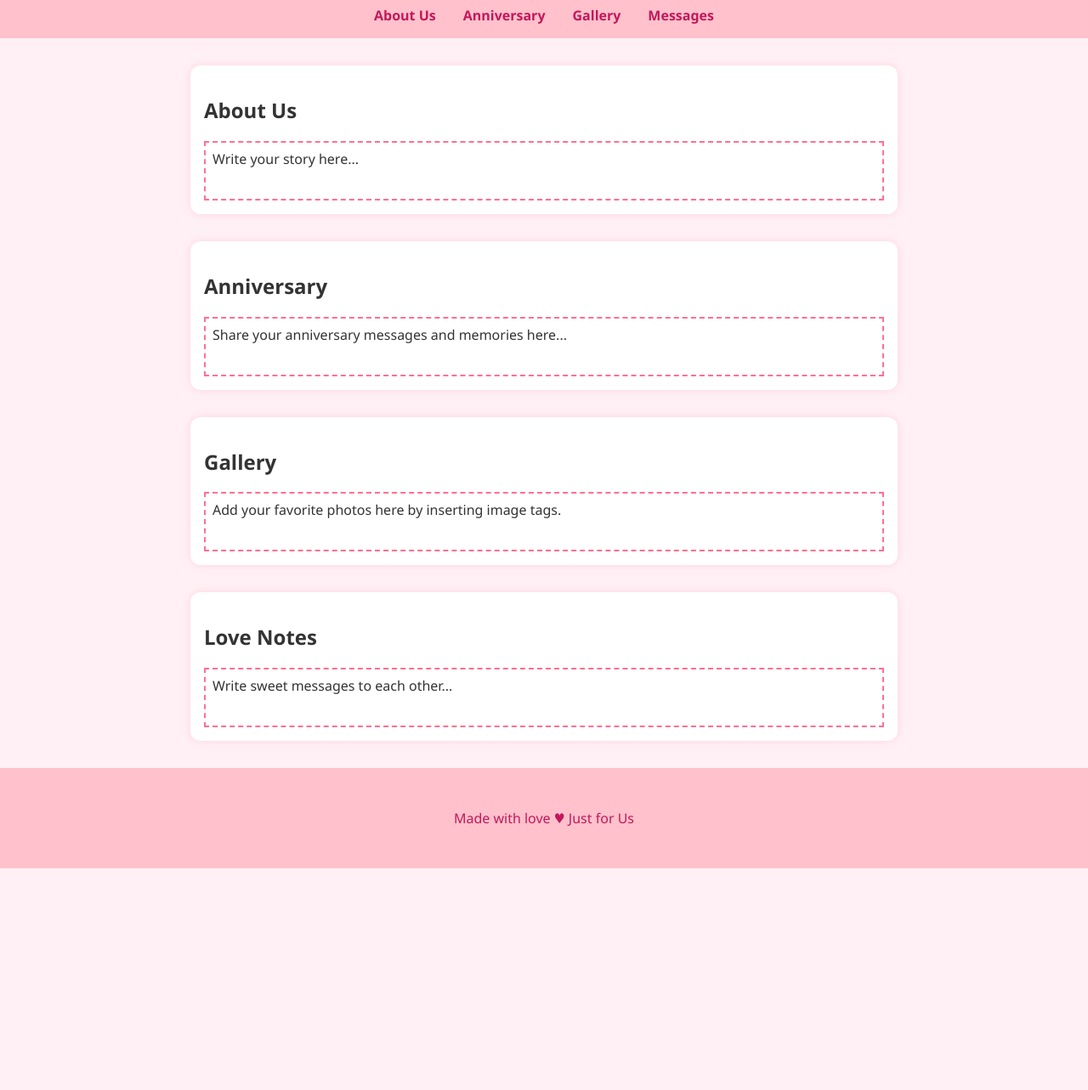
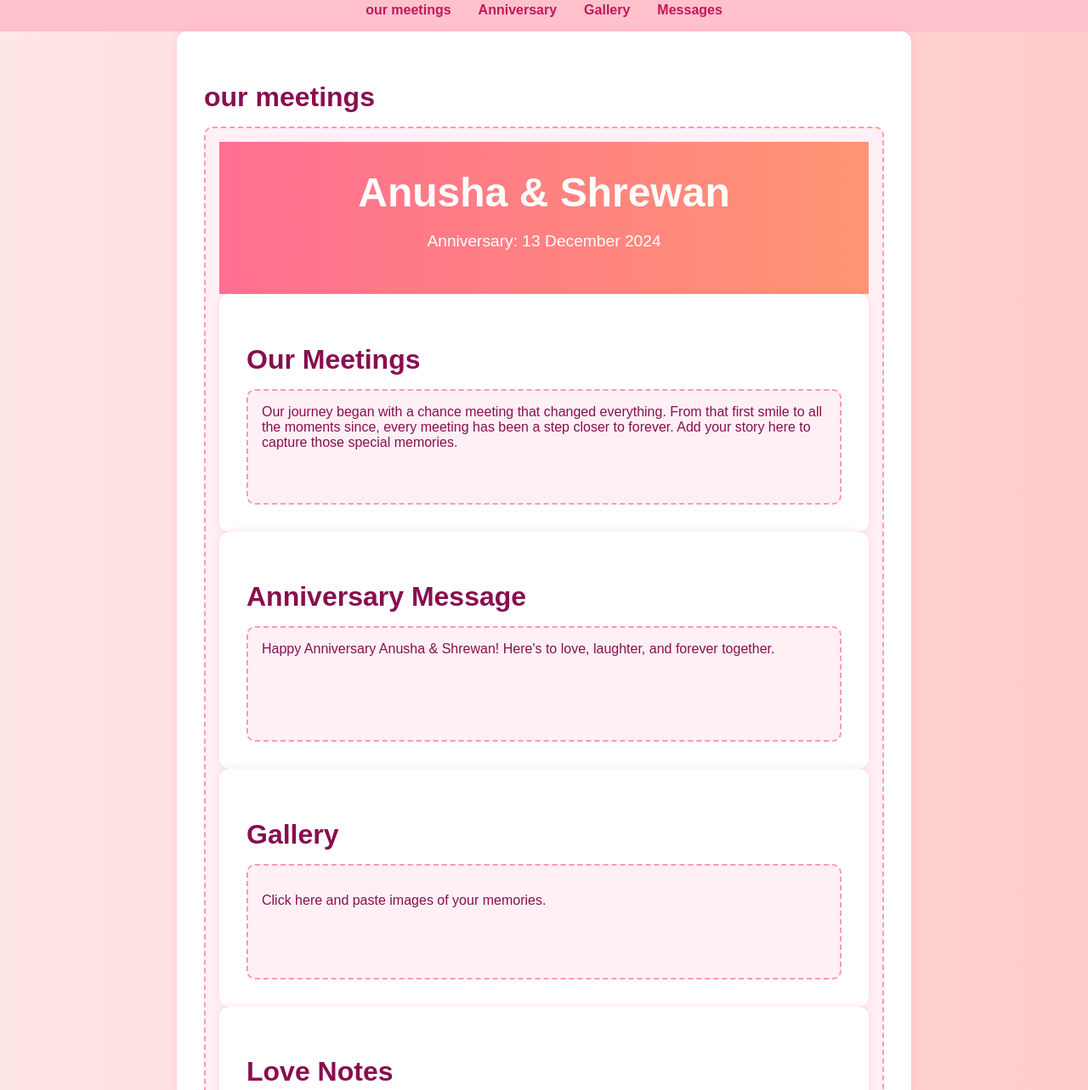
Before and after one commit to antan2019/anusha_shrewan, a plain HTML site: page index.html in a window 1280 px wide. Shown: the part 192-1475 px from the top of the page at 85% size. Before the commit the page ends 1214 px from the top, so only its background shows below. Drawn offline with Linux system fonts and the light colour scheme.

Commit message:
Update index.html

```diff
--- a/index.html
+++ b/index.html
@@ -61,16 +61,113 @@
   </header>
 
   <nav>
-    <a href="#about">About Us</a>
+    <a href="#about">our meetings</a>
     <a href="#anniversary">Anniversary</a>
     <a href="#gallery">Gallery</a>
     <a href="#messages">Messages</a>
   </nav>
 
   <section id="about">
-    <h2>About Us</h2>
+    <h2>our meetings</h2>
     <div class="editable" contenteditable="true">
-      Write your story here...
+      <!DOCTYPE html>
+<html lang="en">
+<head>
+  <meta charset="UTF-8" />
+  <meta name="viewport" content="width=device-width, initial-scale=1.0" />
+  <title>Anusha & Shrewan - Anniversary</title>
+  <style>
+    body {
+      font-family: 'Arial', sans-serif;
+      background: linear-gradient(to right, #ffe6e6, #ffcccc);
+      color: #880e4f;
+      margin: 0;
+      padding: 0;
+    }
+    header {
+      background-color: #ffccd5;
+      text-align: center;
+      padding: 2rem;
+    }
+    header h1 {
+      font-size: 3rem;
+      margin: 0;
+    }
+    header p {
+      font-size: 1.2rem;
+    }
+    section {
+      padding: 2rem;
+      max-width: 800px;
+      margin: auto;
+    }
+    section h2 {
+      font-size: 2rem;
+      margin-bottom: 1rem;
+    }
+    .editable {
+      border: 2px dashed #ff99aa;
+      padding: 1rem;
+      border-radius: 10px;
+      background-color: #fff0f5;
+      min-height: 100px;
+    }
+    .gallery img {
+      max-width: 100%;
+      margin: 10px 0;
+      border-radius: 12px;
+    }
+    footer {
+      text-align: center;
+      padding: 2rem;
+      font-size: 0.9rem;
+      color: #555;
+    }
+  </style>
+</head>
+<body>
+  <header>
+    <h1>Anusha & Shrewan</h1>
+    <p>Anniversary: 13 December 2024</p>
+  </header>
+
+  <section id="meetings">
+    <h2>Our Meetings</h2>
+    <div class="editable" contenteditable="true">
+      Our journey began with a chance meeting that changed everything.
+      From that first smile to all the moments since, every meeting has been a step closer to forever.
+      Add your story here to capture those special memories.
+    </div>
+  </section>
+
+  <section id="anniversary">
+    <h2>Anniversary Message</h2>
+    <div class="editable" contenteditable="true">
+      Happy Anniversary Anusha & Shrewan! Here's to love, laughter, and forever together.
+    </div>
+  </section>
+
+  <section id="gallery">
+    <h2>Gallery</h2>
+    <div class="editable gallery" contenteditable="true">
+      <!-- Add your photo links here -->
+      <p>Click here and paste images of your memories.</p>
+    </div>
+  </section>
+
+  <section id="notes">
+    <h2>Love Notes</h2>
+    <div class="editable" contenteditable="true">
+      <p><strong>Anusha says:</strong> Every day with you feels like a beautiful dream come true. I’m so grateful for your love and kindness.</p>
+      <p><strong>Shrewan says:</strong> You are my heart’s home. Thank you for being my partner in all of life’s adventures. Here’s to forever.</p>
+    </div>
+  </section>
+
+  <footer>
+    Created with love for Anusha & Shrewan | Anniversary: 13 December 2024
+  </footer>
+</body>
+</html>
     </div>
   </section>
 
```
